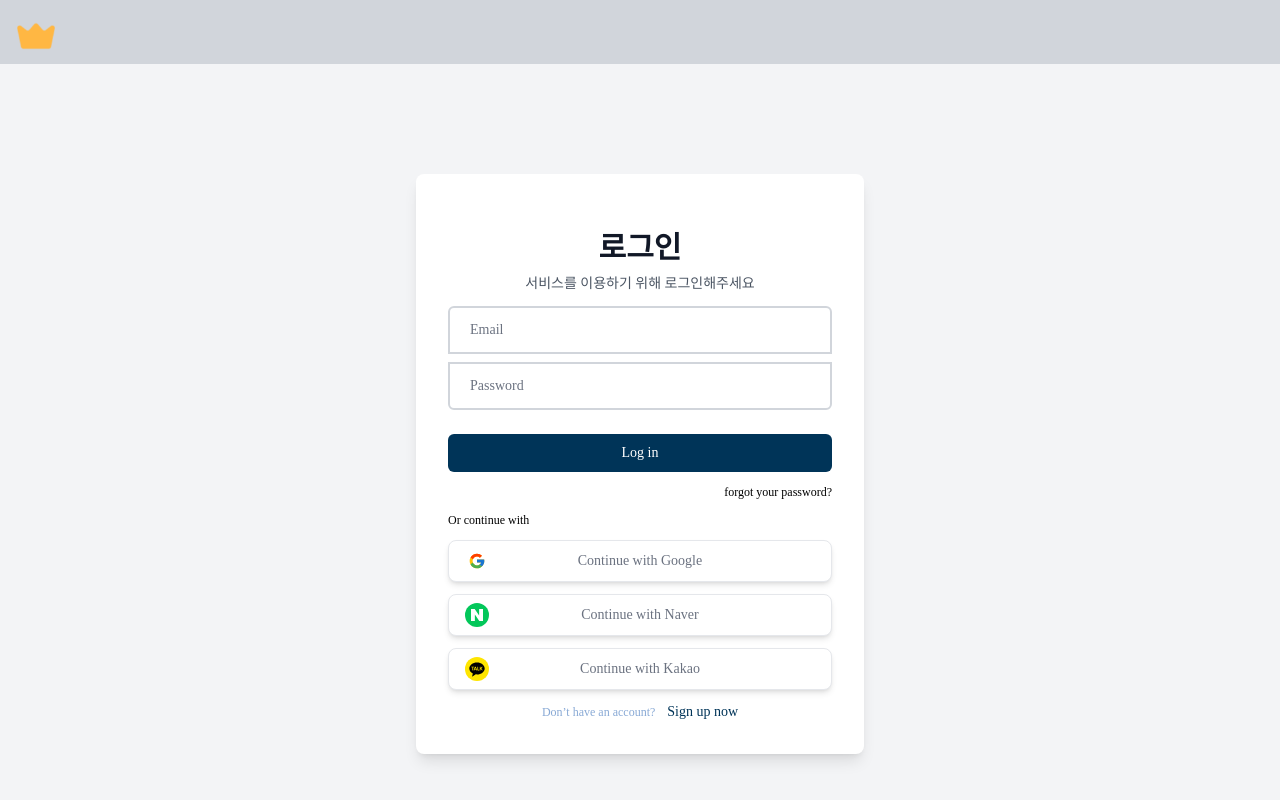
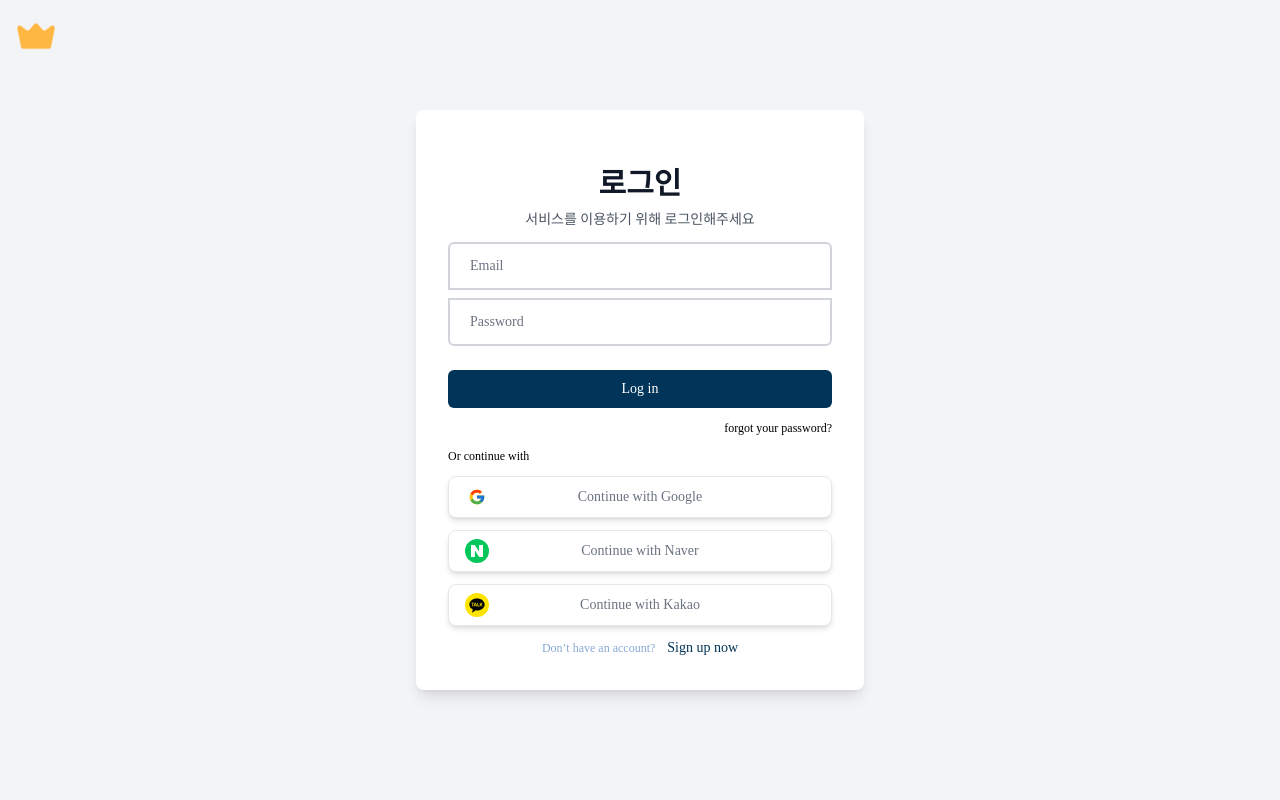
Before and after one commit to namgi2386/DreamMoA, a React (Vite) app: page /login in a window 1280 px wide. Shown: the top 800 px of the page. Built offline with nearby package versions, Linux system fonts and the light colour scheme; a web font is replaced by a local one.

Commit message:
Fix: 로그인페이지 Header 조건부렌더링 로직수정

```diff
--- a/src/App.jsx
+++ b/src/App.jsx
@@ -12,16 +12,18 @@ export default function App() {
   const location = useLocation();
   const hideFooterPaths = ["/join", "/login"];
   const hideSideNavbarPaths = ["/join", "/login","/documents"];
+  const hideHeaderPaths = ["/login"];
 
   const shouldHideFooter = hideFooterPaths.includes(location.pathname);
   const shouldHideSideNavbar = hideSideNavbarPaths.includes(location.pathname);
+  const shouldHideHeader = hideHeaderPaths.includes(location.pathname);
 
   return (
     <RecoilRoot>
       <div className="h-screen w-screen bg-gray-300 dark:bg-gray-800 relative">
-        <Header />
+        {!shouldHideHeader && <Header />}
         {!shouldHideSideNavbar && <SideNavbar />}
-        <main className="flex-grow pt-16"> {/* 모든 페이지에서 pt-16 (Header.jsx에서 헤더높이를 h-16으로 해둠)  */}
+        <main className="flex-grow "> {/* 모든 페이지에서 pt-16 (Header.jsx에서 헤더높이를 h-16으로 해둠)  */}
           <Suspense fallback={<Loading />}>
             <AppRoutes />
           </Suspense>
--- a/src/components/layout/Header.jsx
+++ b/src/components/layout/Header.jsx
@@ -1,4 +1,4 @@
-import { Link, useNavigate, useLocation } from "react-router-dom";
+import { Link, useNavigate } from "react-router-dom";
 import { useRecoilState, useRecoilValue } from "recoil";
 import { authState, userState } from "../../recoil/atoms/authState";
 import testlogo from "../../assets/logo/testlogo.png";
@@ -6,7 +6,7 @@ import useAuth from "../../hooks/useAuth";
 
 const Header = () => {
   const navigate = useNavigate();
-  const location = useLocation();
+  // const location = useLocation();
   const { isAuthenticated } = useRecoilValue(authState);
   // const resetAuthState = useResetRecoilState(authState);
   // const resetUserState = useResetRecoilState(userState);
@@ -38,7 +38,7 @@ const Header = () => {
   };
 
   // Login 페이지에서는 헤더 렌더링 안 함
-  if (location.pathname === "/login") return null;
+  // if (location.pathname === "/login") return null;
 
   return (
     <header
--- a/src/pages/User/LoginPage.jsx
+++ b/src/pages/User/LoginPage.jsx
@@ -17,7 +17,7 @@ const LoginPage = () => {
   };
   return (
     <>
-      <div className="fixed top-0 left-0 right-0 z-10 p-4 ">
+      <div className="fixed top-0 left-0 right-0 z-10 p-4 flex justify-start">
         <Link to="/">
           <img src={testlogo} alt="로고" className="h-10 w-auto" />
         </Link>
```
